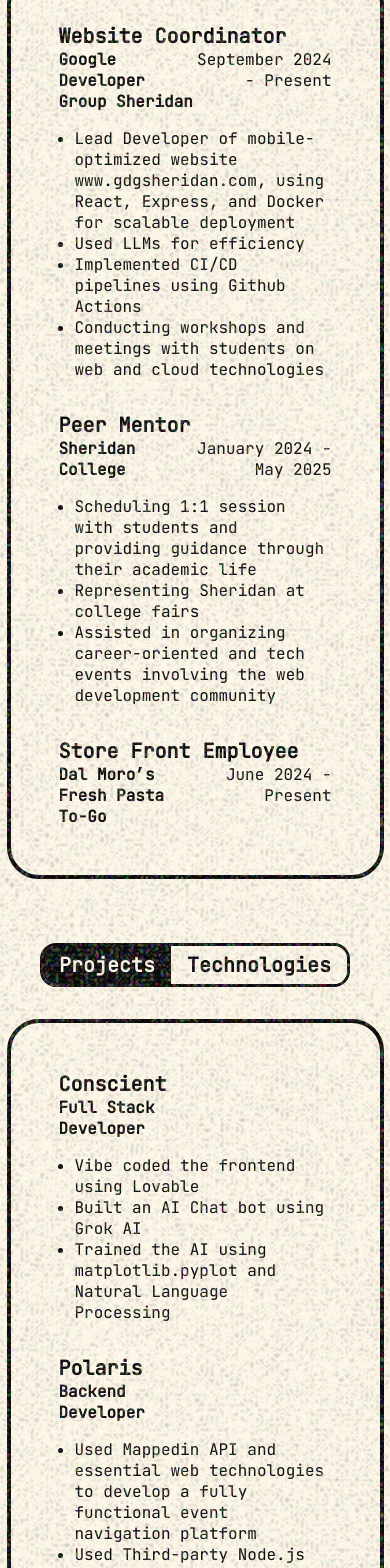
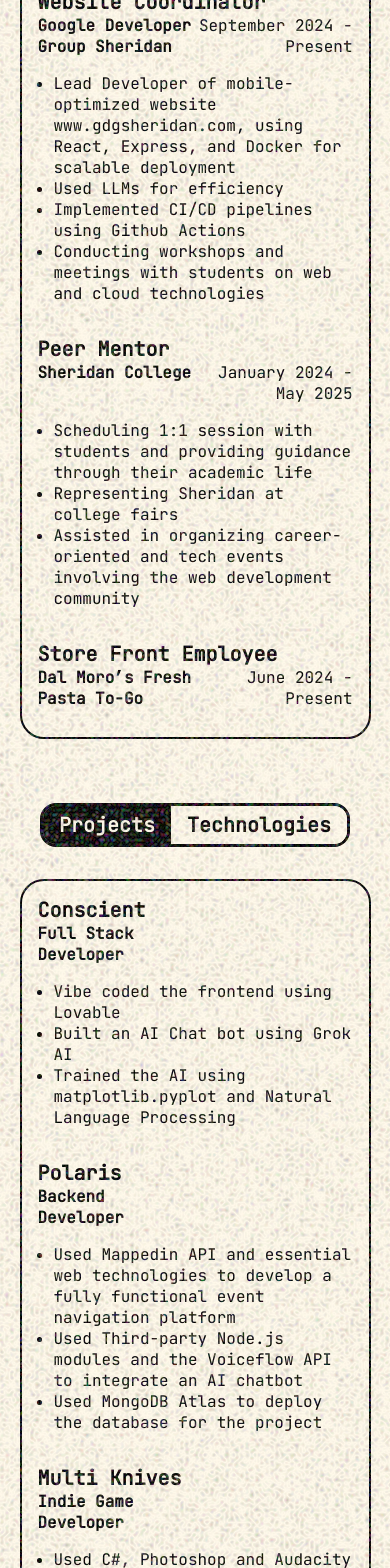
Before and after one commit to moinuddin95/portfolio, a React (Vite) app in the folder Portfolio/: page / in a window 390 px wide. Shown: the part 432-2000 px from the top of the page. Built offline with nearby package versions, Linux system fonts and the light colour scheme.

Commit message:
Made the section width responsive

```diff
--- a/Portfolio/src/components/ProjectsTechnologies/ProjectsTechnologies.css
+++ b/Portfolio/src/components/ProjectsTechnologies/ProjectsTechnologies.css
@@ -1,11 +1,12 @@
 #projects-technologies {
   position: relative;
+  box-sizing: border-box;
   margin: 2rem auto;
-  padding: 3rem 3rem 0rem 3rem;
-  width: min(70vw, 60rem);
+  padding: clamp(1rem, 3vw, 3rem);
+  width: min(90vw, 60rem);
   height: auto;
-  border: solid black 0.25rem;
-  border-radius: 2rem;
+  border: solid black var(--border-thickness);
+  border-radius: clamp(1.5rem, 2vw, 2rem);
   transition: height var(--animation-delay) ease;
 }
 
--- a/Portfolio/src/components/WorkEducation/WorkEducation.css
+++ b/Portfolio/src/components/WorkEducation/WorkEducation.css
@@ -1,11 +1,12 @@
 #work-education{
   position: relative;
+  box-sizing: border-box;
   margin: 2rem auto;
-  padding: 3rem 3rem 0rem 3rem;
-  width: min(70vw, 60rem);
+  padding: clamp(1rem, 3vw, 3rem);
+  width: min(90vw, 60rem);
   height: auto;
-  border: solid black 0.25rem;
-  border-radius: 2rem;
+  border: solid black var(--border-thickness);
+  border-radius: clamp(1.5rem, 2vw, 2rem);
   transition: height var(--animation-delay) ease;
 }
 
```
